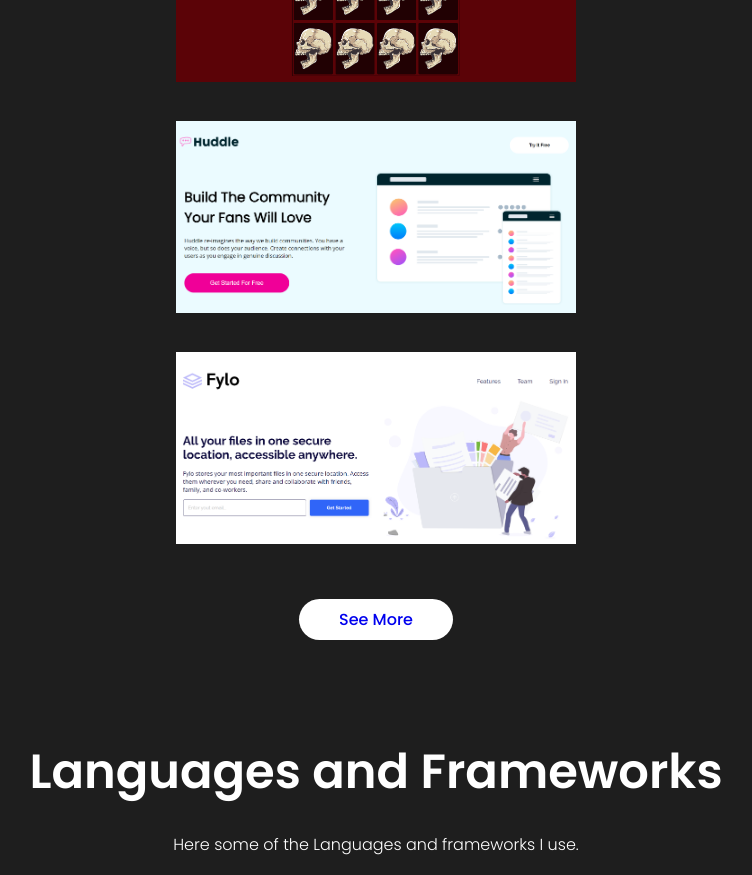
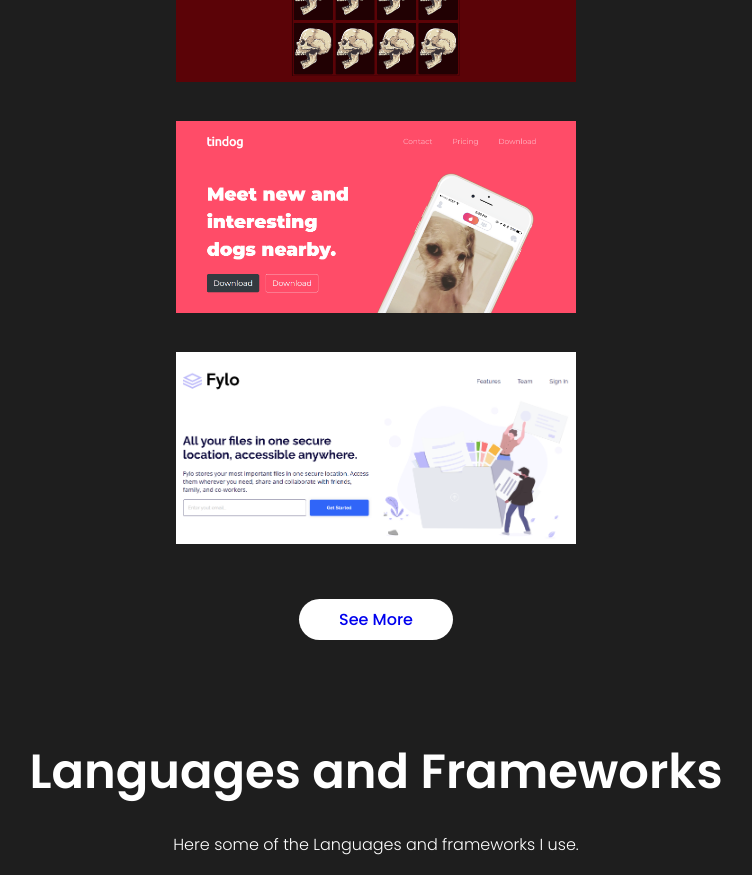
Before and after one commit to Renato-Camapum/Renato-website, a React (Create React App) app: page / in a window 1280 px wide. Shown: the part 2160-3035 px from the top of the page, without its empty margins (264-1016 px from the left). Built offline with nearby package versions, Linux system fonts and the light colour scheme; grey boxes are pictures that could not be loaded.

Commit message:
work added

```diff
--- a/src/components/Works/works.js
+++ b/src/components/Works/works.js
@@ -1,7 +1,7 @@
 import React from 'react'
 import './works.css'
 import memory from '../../assets/memory-game.png'
-import huddle from '../../assets/huddle.png'
+import tindog from '../../assets/tindogs.png'
 import landing from '../../assets/landing-page.png'
 
 const Works = () => {
@@ -11,7 +11,7 @@ const Works = () => {
        <sapn className="works-description">Explore my portfolio for a glimpse into my web development journey. Discover diverse projects showcasing creativity, and user-centric design.</sapn>
        <div className="works-images">
         <a href='https://tilt-memory-game.netlify.app/' target='_blank' rel="noreferrer"><img src={memory} alt="" className="works-image" /></a>
-        <a href='https://renato-huddle-landing-page.netlify.app/' target='_blank' rel="noreferrer"><img src={huddle} alt="" className="works-image" /></a>
+        <a href='https://renato-bootstrap.netlify.app/' target='_blank' rel="noreferrer"><img src={tindog} alt="" className="works-image" /></a>
         <a href='https://renato-landing-page.netlify.app/' target='_blank' rel="noreferrer"><img src={landing} alt="" className="works-image" /></a>
        </div>
        <btn className="works-btn"><a href='https://github.com/Renato-Camapum' target='_blank'  rel="noreferrer">See More</a></btn>
```
Also changed, not shown: src/assets/tindogs.png (added).
